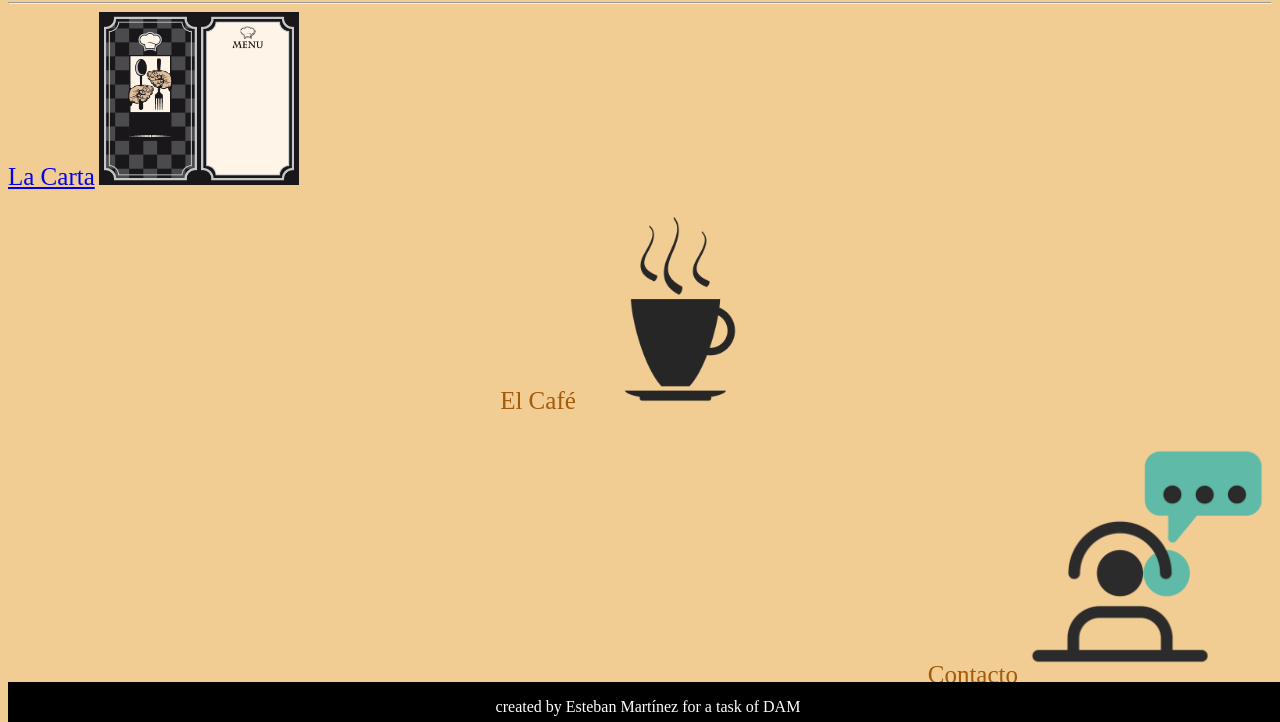
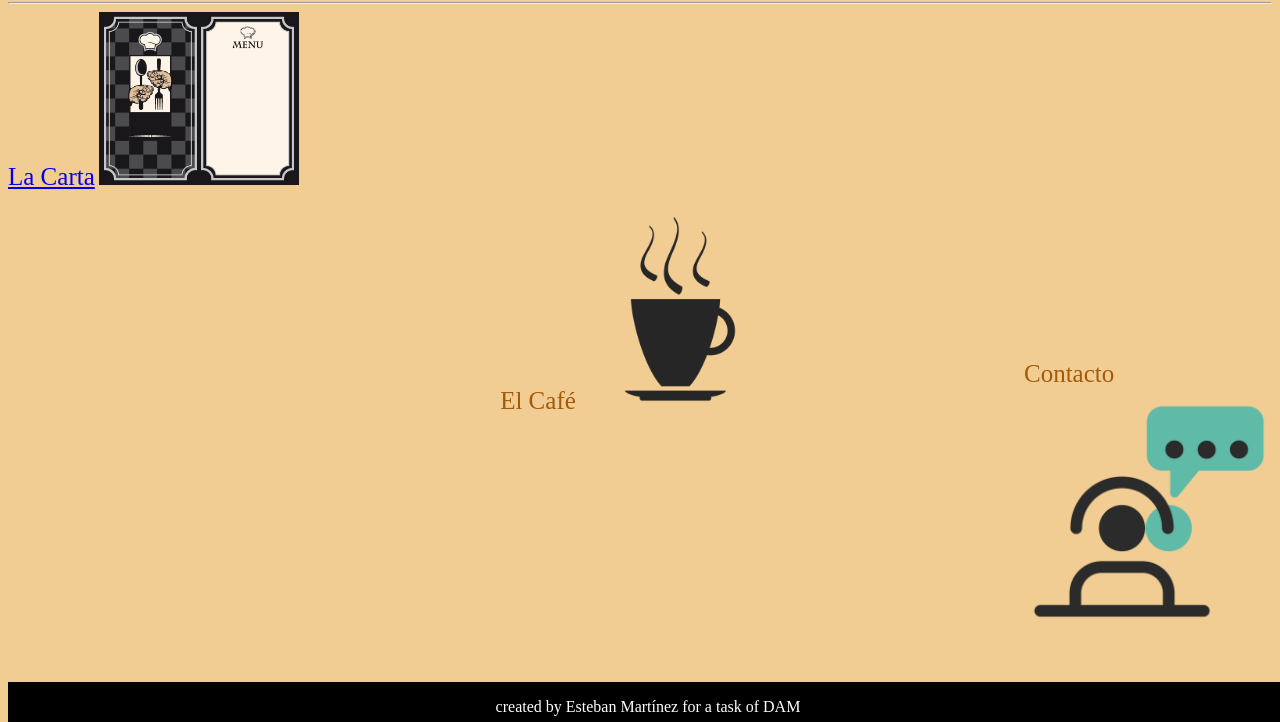
Before and after one commit to esteban639400/Practica-4.2, a plain HTML site: page practica-4.2/WebContent/index.html in a window 1280 px wide. Shown: the part 78-800 px from the top of the page. Drawn offline with Linux system fonts and the light colour scheme.

Commit message:
Update style.css

```diff
--- a/practica-4.2/WebContent/style.css
+++ b/practica-4.2/WebContent/style.css
@@ -17,7 +17,9 @@ div#dos{
 	text-align: center;
 }
 div#tres{
-	text-align: right;
+	position: absolute;
+	left: 80%;
+	bottom: 10%;
 }
 img#carta{
 max-width:200px;
```
